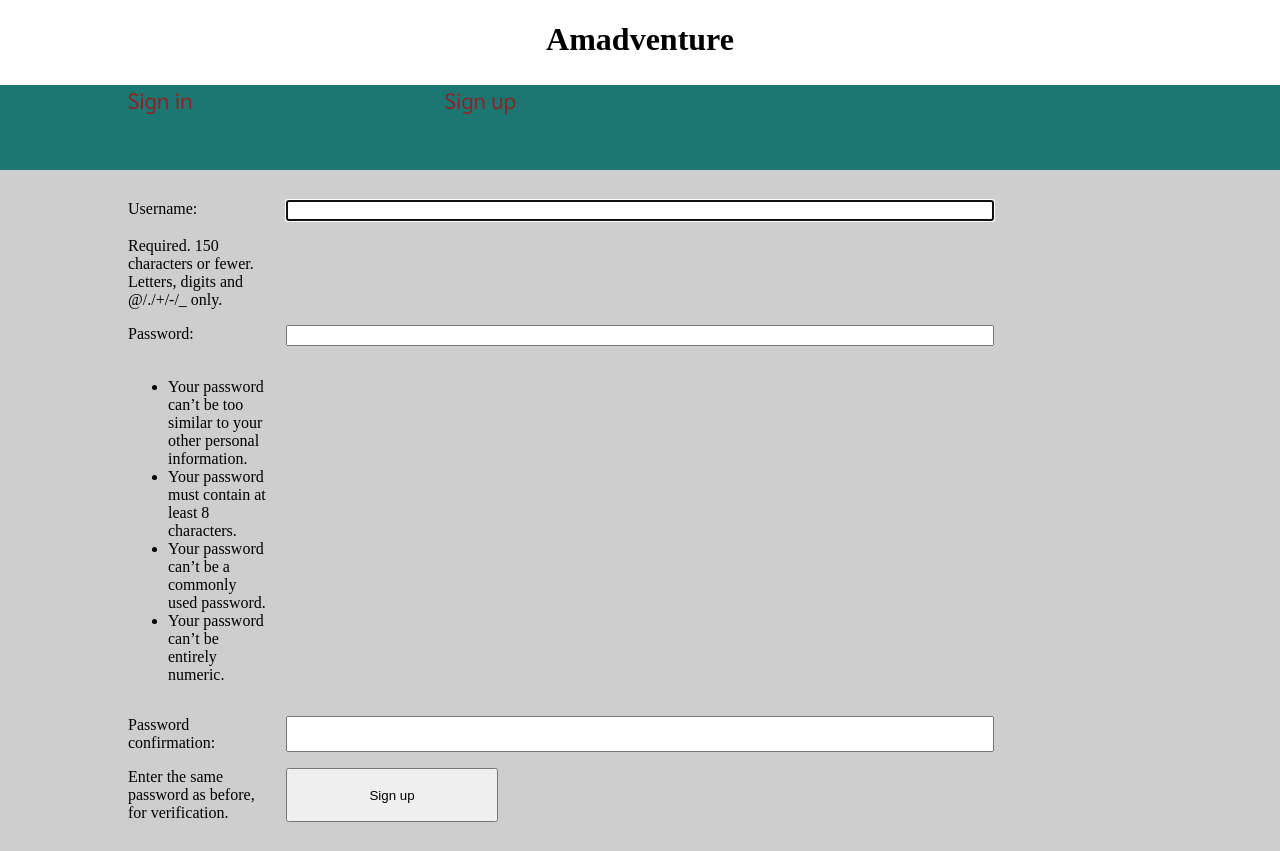
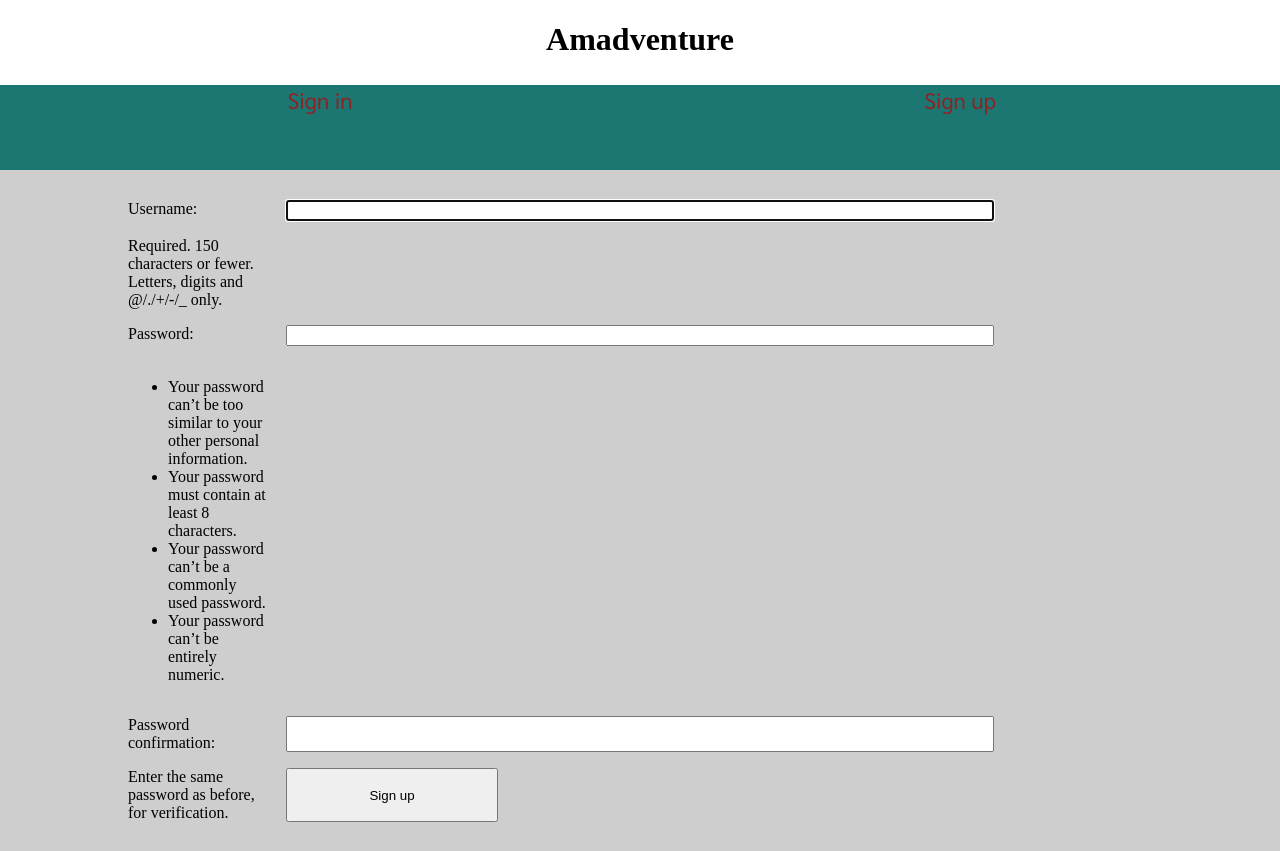
Before and after one commit to michal-mietus/amadventure-alfa, a Django app: page /user/sign_up/ in a window 1280 px wide. Shown: the top 851 px of the page. Run offline with Django 3.2, Linux system fonts and the light colour scheme.

Commit message:
Added grid row select.

```diff
--- a/usersystem/static/usersystem/styles/not_logged_nav.css
+++ b/usersystem/static/usersystem/styles/not_logged_nav.css
@@ -1,9 +1,11 @@
 /* not logged nav bar view */
 
-nav ul li .sign-in {
+nav .sign-in {
     grid-column: 1 / 3;
+    grid-row: 1 / 2;
 }
 
-nav ul li .sign-up {
+nav .sign-up {
     grid-column: 3 / 5;
+    grid-row: 1 / 2;
 }
```
